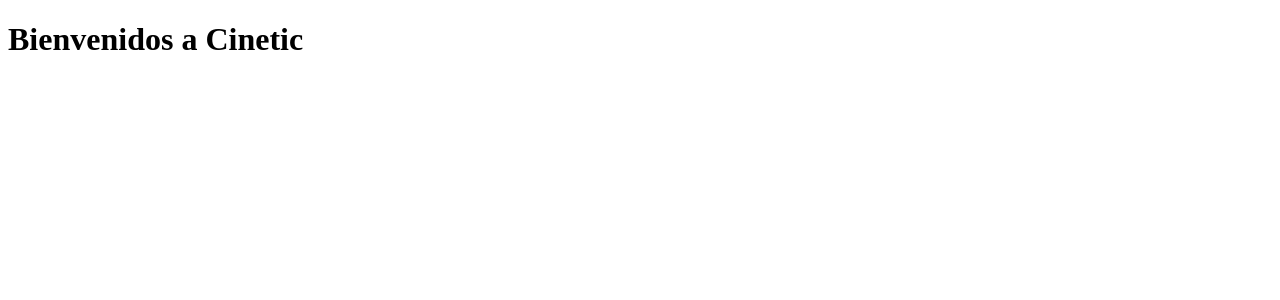
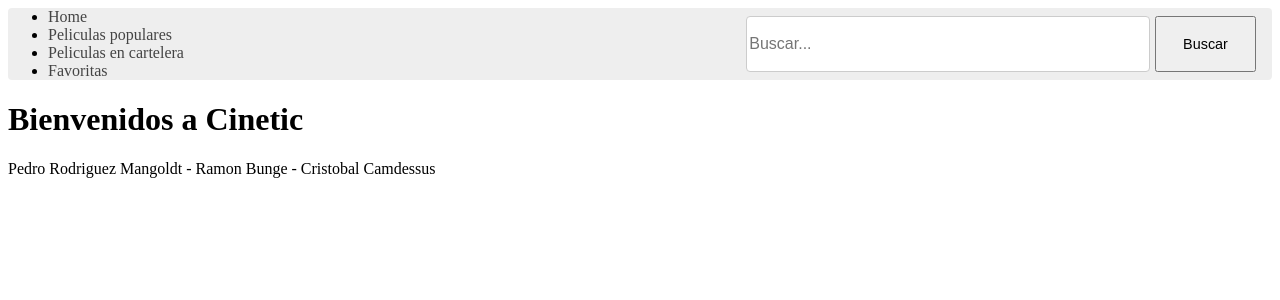
Before and after one commit to monchobung/crisRamonPedro, a React (Create React App) app in the folder proyecto-integrador/: page / in a window 1280 px wide. Shown: the top 300 px of the page. Built offline with nearby package versions, Linux system fonts and the light colour scheme.

Commit message:
Header y footer para todas las paginas

```diff
--- a/proyecto-integrador/src/App.js
+++ b/proyecto-integrador/src/App.js
@@ -1,25 +1,33 @@
-import { Route, Switch } from "react-router-dom"
-import Home from "./screens/Home/Home"
-import Detalle from "./screens/Detalle/Detalle"
-import Favoritos from "./screens/Favoritos/Favoritos"
-import Series from "./screens/Series/Series"
-import Peliculas from "./screens/Peliculas/Peliculas"
-import PeliculasPopulares from "./screens/PeliculasPopulares/PeliculasPopulares"
-import PeliculasCartelera from "./screens/PeliculasCartelera/PeliculasCartelera"
-import Error from "./screens/Error/Error"
+import { BrowserRouter as Router, Route, Switch } from "react-router-dom";
+import Home from "./screens/Home/Home";
+import Detalle from "./screens/Detalle/Detalle";
+import Favoritos from "./screens/Favoritos/Favoritos";
+import Series from "./screens/Series/Series";
+import Peliculas from "./screens/Peliculas/Peliculas";
+import PeliculasPopulares from "./screens/PeliculasPopulares/PeliculasPopulares";
+import PeliculasCartelera from "./screens/PeliculasCartelera/PeliculasCartelera";
+import Error from "./screens/Error/Error";
+import Navbar from "./components/Navbar/Navbar";
+import Footer from "./components/Footer/Footer";
 
 function App() {
   return (
-    <Switch>
-      <Route path='/' exact={true} component={Home}/>
-      <Route path='/detalle' component={Detalle}/>
-      <Route path='/favoritos' component={Favoritos}/>
-      <Route path='/peliculas' component={Peliculas}/>
-      <Route path='/series' component={Series}/>
-      <Route path="/peliculaspopulares" component={PeliculasPopulares}/>
-      <Route path="/peliculascartelera" component={PeliculasCartelera}/>
-      <Route path="" component={Error}/>
-    </Switch>
+    <Router>
+      <Navbar />
+
+      <Switch>
+        <Route path="/" exact component={Home} />
+        <Route path="/detalle" component={Detalle} />
+        <Route path="/favoritos" component={Favoritos} />
+        <Route path="/peliculas" component={Peliculas} />
+        <Route path="/series" component={Series} />
+        <Route path="/peliculaspopulares" component={PeliculasPopulares} />
+        <Route path="/peliculascartelera" component={PeliculasCartelera} />
+        <Route component={Error} />
+      </Switch>
+
+      <Footer />
+    </Router>
   );
 }
 
--- a/proyecto-integrador/src/components/Navbar/Navbar.js
+++ b/proyecto-integrador/src/components/Navbar/Navbar.js
@@ -0,0 +1,21 @@
+import React from 'react';
+import './navbar.css';
+
+function Navbar(){
+  return (
+    <nav>
+      <ul className="nav nav-tabs my-4">
+        <li className="nav-item"><a className="nav-link" href="/">Home</a></li>
+        <li className="nav-item"><a className="nav-link" href="/peliculaspopulares">Peliculas populares</a></li>
+        <li className="nav-item"><a className="nav-link" href="/peliculascartelera">Peliculas en cartelera</a></li>
+        <li className="nav-item"><a className="nav-link" href="/favoritos">Favoritas</a></li>
+      </ul>
+      <form className="search-form" action="results.html" method="get">
+        <input type="text" name="searchData" placeholder="Buscar..." />
+        <button type="submit" className="btn btn-success btn-sm">Buscar</button>
+      </form>
+    </nav>
+  );
+}
+
+export default Navbar;
--- a/proyecto-integrador/src/screens/Home/Home.js
+++ b/proyecto-integrador/src/screens/Home/Home.js
@@ -1,4 +1,5 @@
 import React from "react"
+import "./styles.css"
 
 function Home(props){
     return(
--- a/proyecto-integrador/src/screens/PeliculasPopulares/PeliculasPopulares.js
+++ b/proyecto-integrador/src/screens/PeliculasPopulares/PeliculasPopulares.js
@@ -1,4 +1,5 @@
 import React, { Component } from "react";
+import './styles.css'
 
 class PeliculasPopulares extends Component{
     constructor(props){
--- /dev/null
+++ b/proyecto-integrador/src/screens/PeliculasPopulares/styles.css
@@ -0,0 +1,91 @@
+nav {
+    display: grid;
+    grid-template-columns: 1fr;
+    background-color: #eee;
+    border-radius: 4px;
+    margin-bottom: 20px;
+}
+.nav {
+    margin: 0 !important;
+}
+.nav a{
+    color: #444;
+    text-decoration: none;
+}
+.nav a:hover{
+    font-weight: bold;
+}
+.search-form, .filter-form {
+    padding: .5rem 1rem;
+    display: grid;
+    grid-template-columns: 4fr 1fr;
+    column-gap: 5px;
+}
+.filter-form {
+    grid-template-columns: 1fr;
+}
+.search-form .btn-sm{
+    line-height: 1;
+    font-size: 0.9rem;
+}
+.search-form input,
+.filter-form input {
+    border: 1px solid #ccc;
+    border-radius: 4px;
+    padding-top: 3px;
+    vertical-align: middle;
+    line-height: 1;
+    font-size: 1rem;
+    padding-bottom: 4px;
+}
+.filter-form input {
+    line-height: 1.5;
+}
+.cards {
+    padding: 0.75rem 1.25rem;
+    display: flex;
+    flex-wrap: wrap;
+    flex-direction: row;
+    justify-content: space-between;
+    margin-bottom: 2%;
+}
+.cardBody {
+    margin-top: 20px;
+}
+.single-card-people {
+    width: 19%;
+}
+.single-card-movie {
+    width: 24%;
+}
+.single-card-playing {
+    width: 15%;
+}
+#now-playing .card-text{
+    height: 100px;
+    overflow: hidden;
+}
+.single-card-tv {
+    width: 19%;
+}
+.tv-show .card-text{
+    height: 100px;
+    overflow: hidden;
+}
+.single-card-on-air{
+    width: 15%;
+}
+#on-air-today .card-text{
+    height: 100px;
+    overflow: hidden;
+}
+
+.all-movies .single-card-movie {
+    width: 15%;
+}
+
+@media(min-width: 765px){
+    nav {
+        grid-template-columns: 4fr 3fr;
+    }
+}
```
